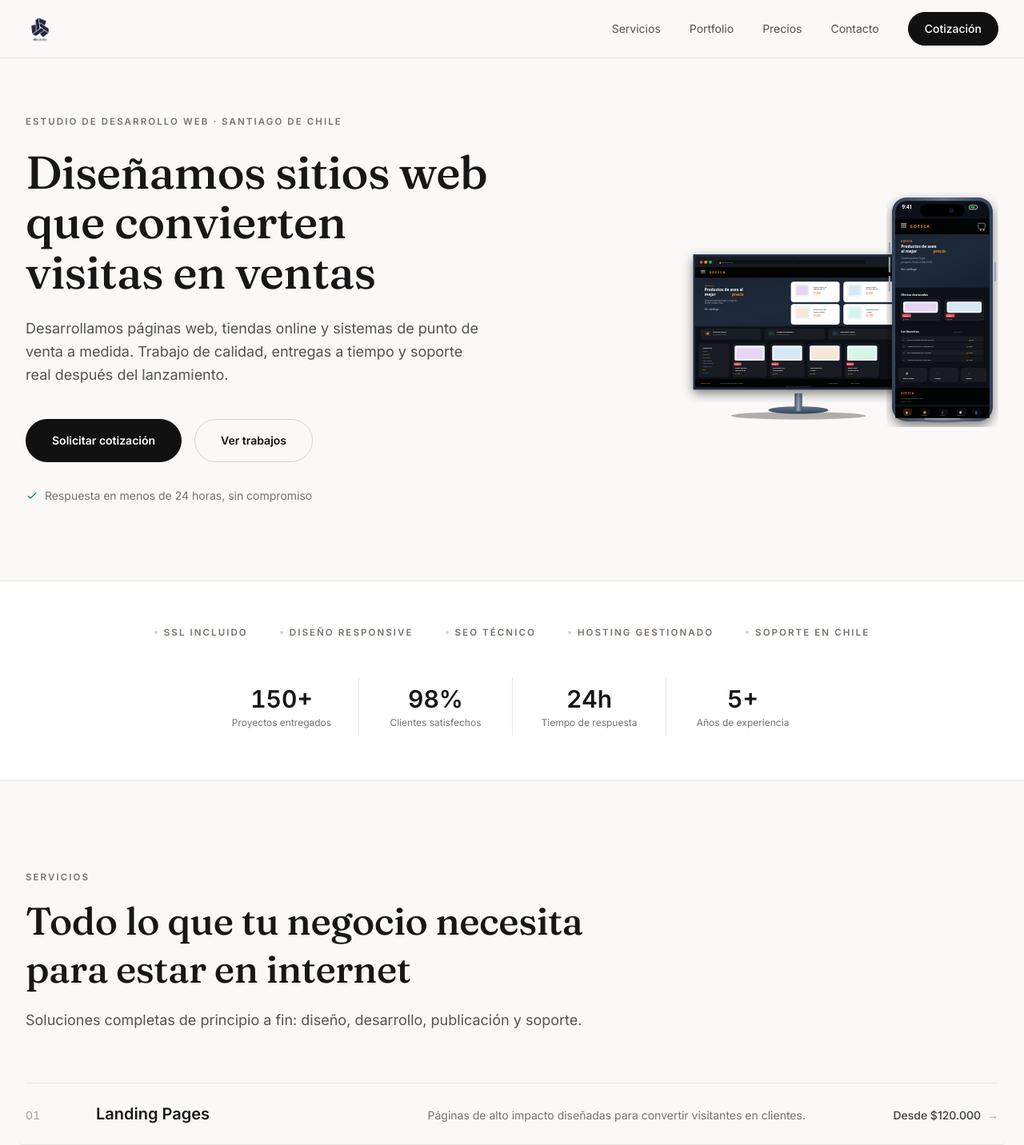
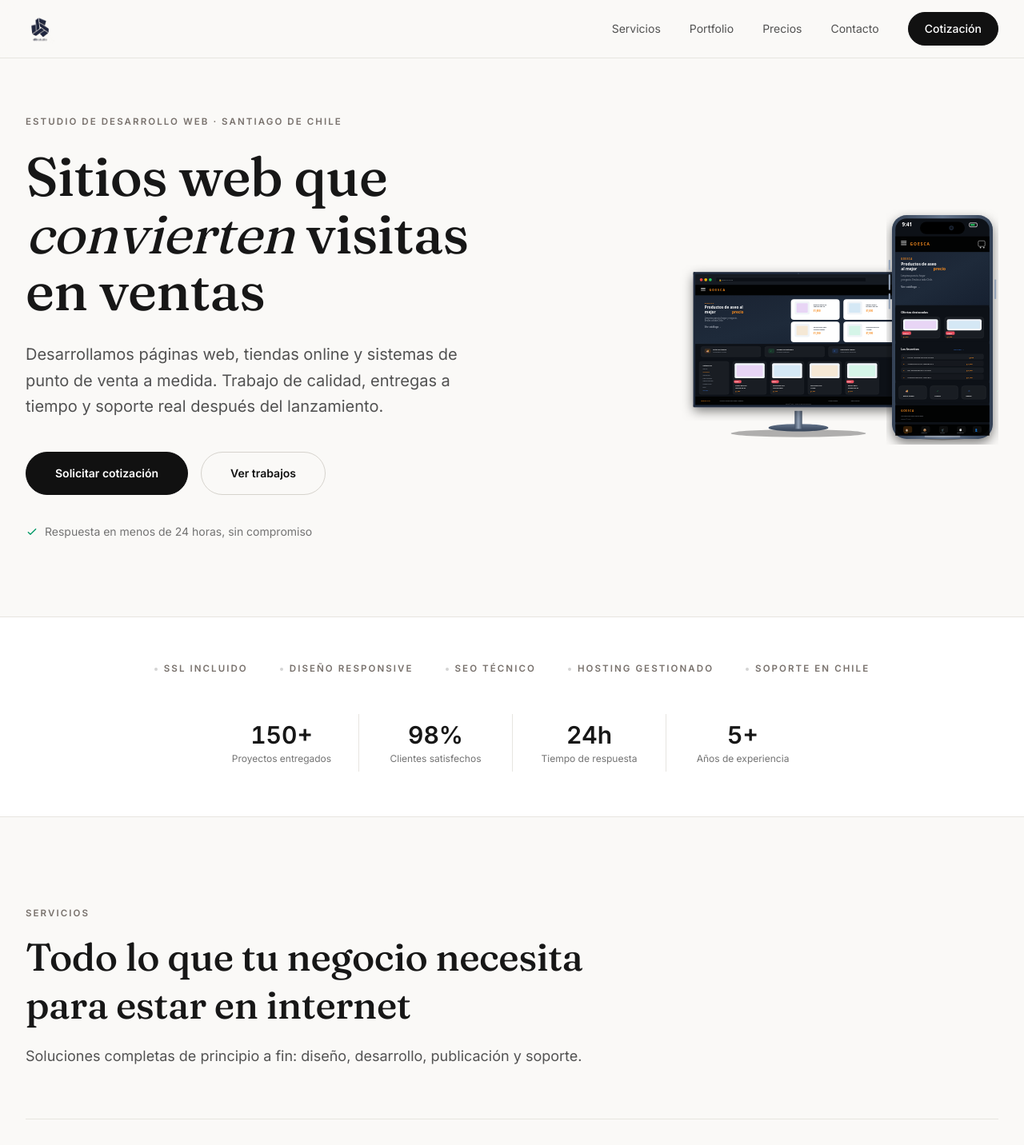
Before and after one commit to dibwebstudio/dibweb, a Next.js app: page / in a window 1280 px wide. Shown: the top 1432 px of the page at 80% size. Built offline with nearby package versions, Linux system fonts and the light colour scheme.

Commit message:
Modern polish: scroll reveals, larger display type, refined hover states

```diff
--- a/src/app/globals.css
+++ b/src/app/globals.css
@@ -108,3 +108,45 @@ h1, h2 {
 .aurora-blob-3 { width: 320px; height: 320px; background: #e2e8f0; top: 50%; left: 50%; transform: translate(-50%, -50%); }
 
 .aurora-card::before { display: none; }
+
+/* Reveal on scroll */
+.reveal {
+  opacity: 0;
+  transform: translateY(24px);
+  transition: opacity 0.7s cubic-bezier(0.22, 1, 0.36, 1), transform 0.7s cubic-bezier(0.22, 1, 0.36, 1);
+}
+
+.reveal-visible {
+  opacity: 1;
+  transform: translateY(0);
+}
+
+@media (prefers-reduced-motion: reduce) {
+  .reveal { opacity: 1; transform: none; transition: none; }
+}
+
+/* Selection */
+::selection {
+  background: #111111;
+  color: #faf9f7;
+}
+
+/* Nicer focus */
+:focus-visible {
+  outline: 2px solid #111111;
+  outline-offset: 3px;
+}
+
+/* Italic accent within serif headlines */
+.accent-italic {
+  font-style: italic;
+  font-weight: 400;
+}
+
+/* Smooth image zoom */
+.img-zoom {
+  transition: transform 0.6s cubic-bezier(0.22, 1, 0.36, 1);
+}
+.group:hover .img-zoom {
+  transform: scale(1.03);
+}
--- a/src/components/Contact.tsx
+++ b/src/components/Contact.tsx
@@ -1,6 +1,7 @@
 "use client";
 
 import { useState } from "react";
+import Reveal from "@/components/Reveal";
 
 export default function Contact() {
   const [submitted, setSubmitted] = useState(false);
@@ -28,7 +29,7 @@ export default function Contact() {
   return (
     <section id="contacto" className="relative py-24 px-4 sm:px-6 lg:px-8 bg-white border-t border-[#e7e5e0]">
       <div className="max-w-7xl mx-auto">
-        <div className="grid lg:grid-cols-2 gap-12">
+        <Reveal><div className="grid lg:grid-cols-2 gap-12">
           <div>
             <p className="label mb-4">Contacto</p>
             <h2 className="text-3xl sm:text-4xl font-bold text-neutral-900 mb-6">Hablemos de tu proyecto</h2>
@@ -100,7 +101,7 @@ export default function Contact() {
               </form>
             )}
           </div>
-        </div>
+        </div></Reveal>
       </div>
     </section>
   );
--- a/src/components/CtaBanner.tsx
+++ b/src/components/CtaBanner.tsx
@@ -1,8 +1,10 @@
+import Reveal from "@/components/Reveal";
+
 export default function CtaBanner() {
   return (
     <section className="py-20 px-4 sm:px-6 lg:px-8 bg-[#faf9f7]">
       <div className="max-w-6xl mx-auto">
-        <div className="rounded-3xl bg-neutral-900 px-8 py-16 sm:px-16 text-center">
+        <Reveal><div className="rounded-3xl bg-neutral-900 px-8 py-16 sm:py-20 sm:px-16 text-center">
           <p className="label !text-neutral-400 mb-5">Empecemos hoy</p>
           <h2 className="text-3xl sm:text-4xl lg:text-5xl text-white leading-tight mb-6">
             ¿Listo para hacer crecer tu negocio?
@@ -19,7 +21,7 @@ export default function CtaBanner() {
               Escribir por WhatsApp
             </a>
           </div>
-        </div>
+        </div></Reveal>
       </div>
     </section>
   );
--- a/src/components/Hero.tsx
+++ b/src/components/Hero.tsx
@@ -1,40 +1,48 @@
 "use client";
+
+import Reveal from "@/components/Reveal";
 
 export default function Hero() {
   return (
     <section className="relative pt-36 pb-24 px-4 sm:px-6 lg:px-8 overflow-hidden bg-[#faf9f7]">
       <div className="relative max-w-7xl mx-auto">
-        <div className="grid lg:grid-cols-2 gap-12 items-center">
+        <div className="grid lg:grid-cols-2 gap-14 items-center">
           <div>
+            <Reveal>
               <p className="label mb-6">Estudio de desarrollo web · Santiago de Chile</p>
 
-            <h1 className="text-4xl sm:text-5xl lg:text-[3.6rem] leading-[1.08] text-neutral-900">
-              Diseñamos sitios web que convierten visitas en ventas
+              <h1 className="text-5xl sm:text-6xl lg:text-[4.25rem] leading-[1.05] text-neutral-900">
+                Sitios web que
+                <br />
+                <span className="accent-italic">convierten</span> visitas
+                <br />
+                en ventas
               </h1>
 
-            <p className="mt-6 text-lg text-neutral-600 max-w-xl leading-relaxed">
+              <p className="mt-7 text-lg lg:text-xl text-neutral-600 max-w-xl leading-relaxed">
                 Desarrollamos páginas web, tiendas online y sistemas de punto de venta a medida.
                 Trabajo de calidad, entregas a tiempo y soporte real después del lanzamiento.
               </p>
 
               <div className="mt-10 flex flex-col sm:flex-row gap-4">
-              <a href="#contacto" className="btn-primary px-8 py-4 rounded-full text-sm font-semibold text-center">
+                <a href="#contacto" className="btn-primary px-9 py-4 rounded-full text-sm font-semibold text-center">
                   Solicitar cotización
                 </a>
-              <a href="#portfolio" className="btn-secondary px-8 py-4 rounded-full text-sm font-semibold text-center">
+                <a href="#portfolio" className="btn-secondary px-9 py-4 rounded-full text-sm font-semibold text-center">
                   Ver trabajos
                 </a>
               </div>
 
-            <p className="mt-8 text-sm text-neutral-500 flex items-center gap-2">
+              <p className="mt-9 text-sm text-neutral-500 flex items-center gap-2">
                 <svg className="w-4 h-4 text-emerald-600" fill="none" stroke="currentColor" viewBox="0 0 24 24">
                   <path strokeLinecap="round" strokeLinejoin="round" strokeWidth={2} d="M5 13l4 4L19 7" />
                 </svg>
                 Respuesta en menos de 24 horas, sin compromiso
               </p>
+            </Reveal>
           </div>
-
           <div className="relative flex justify-center lg:justify-end items-end gap-4 lg:gap-6">
+            <Reveal delay={200} className="contents">
             {/* Monitor - showing goesca.store */}
             <div className="group relative">
               <svg viewBox="0 0 640 480" className="w-full max-w-2xl transition-transform duration-500 group-hover:scale-[1.02]" xmlns="http://www.w3.org/2000/svg">
@@ -387,6 +395,7 @@ export default function Hero() {
                 <rect x="68" y="404" width="64" height="3" rx="1.5" fill="#fff" opacity="0.3" />
               </svg>
             </div>
+            </Reveal>
           </div>
         </div>
 
--- /dev/null
+++ b/src/components/Reveal.tsx
@@ -0,0 +1,40 @@
+"use client";
+
+import { useEffect, useRef, useState, type ReactNode } from "react";
+
+interface RevealProps {
+  children: ReactNode;
+  className?: string;
+  delay?: number;
+}
+
+export default function Reveal({ children, className = "", delay = 0 }: RevealProps) {
+  const ref = useRef<HTMLDivElement>(null);
+  const [visible, setVisible] = useState(false);
+
+  useEffect(() => {
+    const el = ref.current;
+    if (!el) return;
+    const observer = new IntersectionObserver(
+      ([entry]) => {
+        if (entry.isIntersecting) {
+          setVisible(true);
+          observer.unobserve(el);
+        }
+      },
+      { threshold: 0.15, rootMargin: "0px 0px -40px 0px" }
+    );
+    observer.observe(el);
+    return () => observer.disconnect();
+  }, []);
+
+  return (
+    <div
+      ref={ref}
+      className={`reveal ${visible ? "reveal-visible" : ""} ${className}`}
+      style={{ transitionDelay: `${delay}ms` }}
+    >
+      {children}
+    </div>
+  );
+}
--- a/src/components/Services.tsx
+++ b/src/components/Services.tsx
@@ -1,3 +1,5 @@
+import Reveal from "@/components/Reveal";
+
 export default function Services() {
   const services = [
     { title: "Landing Pages", desc: "Páginas de alto impacto diseñadas para convertir visitantes en clientes.", price: "Desde $120.000", link: "#contacto" },
@@ -17,7 +19,7 @@ export default function Services() {
   return (
     <section id="servicios" className="py-28 px-4 sm:px-6 lg:px-8 bg-[#faf9f7]">
       <div className="max-w-7xl mx-auto">
-        <div className="max-w-3xl mb-16">
+        <Reveal><div className="max-w-3xl mb-16">
           <p className="label mb-4">Servicios</p>
           <h2 className="text-3xl sm:text-5xl text-neutral-900 leading-tight">
             Todo lo que tu negocio necesita para estar en internet
@@ -25,17 +27,17 @@ export default function Services() {
           <p className="mt-5 text-neutral-600 text-lg">
             Soluciones completas de principio a fin: diseño, desarrollo, publicación y soporte.
           </p>
-        </div>
+        </div></Reveal>
 
-        <div className="border-t border-[#e7e5e0]">
+        <Reveal delay={100}><div className="border-t border-[#e7e5e0]">
           {services.map((s, i) => (
             <a
               key={s.title}
               href={s.link}
-              className="group grid grid-cols-[auto_1fr_auto] sm:grid-cols-[64px_1.4fr_2fr_auto] gap-x-6 gap-y-1 items-baseline py-6 border-b border-[#e7e5e0] hover:bg-white transition-colors px-2 -mx-2 rounded"
+              className="group grid grid-cols-[auto_1fr_auto] sm:grid-cols-[64px_1.4fr_2fr_auto] gap-x-6 gap-y-1 items-baseline py-7 border-b border-[#e7e5e0] hover:bg-white transition-colors px-2 -mx-2 rounded"
             >
-              <span className="text-sm text-neutral-400 tabular-nums">{String(i + 1).padStart(2, "0")}</span>
-              <h3 className="text-xl font-semibold text-neutral-900 group-hover:text-blue-800 transition-colors">{s.title}</h3>
+              <span className="text-base text-neutral-300 tabular-nums font-medium">{String(i + 1).padStart(2, "0")}</span>
+              <h3 className="text-xl sm:text-2xl font-semibold text-neutral-900 group-hover:text-blue-800 [font-family:var(--font-fraunces)] transition-colors">{s.title}</h3>
               <p className="hidden sm:block text-sm text-neutral-500 leading-relaxed">{s.desc}</p>
               <span className="text-sm font-medium text-neutral-700 whitespace-nowrap text-right">
                 {s.price}
@@ -43,7 +45,7 @@ export default function Services() {
               </span>
             </a>
           ))}
-        </div>
+        </div></Reveal>
       </div>
     </section>
   );
--- a/src/components/TrustBar.tsx
+++ b/src/components/TrustBar.tsx
@@ -1,16 +1,18 @@
+import Reveal from "@/components/Reveal";
+
 export default function TrustBar() {
   return (
     <section className="py-14 px-4 sm:px-6 lg:px-8 bg-white border-y border-[#e7e5e0]">
       <div className="max-w-7xl mx-auto">
-        <div className="flex flex-wrap items-center justify-center gap-x-10 gap-y-4 text-neutral-500">
+        <Reveal><div className="flex flex-wrap items-center justify-center gap-x-10 gap-y-4 text-neutral-500">
           {["SSL incluido", "Diseño responsive", "SEO técnico", "Hosting gestionado", "Soporte en Chile"].map((t) => (
             <span key={t} className="label flex items-center gap-2">
               <span className="w-1 h-1 rounded-full bg-neutral-300" />
               {t}
             </span>
           ))}
-        </div>
-        <div className="mt-12 grid grid-cols-2 lg:grid-cols-4 max-w-3xl mx-auto">
+        </div></Reveal>
+        <Reveal delay={150}><div className="mt-12 grid grid-cols-2 lg:grid-cols-4 max-w-3xl mx-auto">
           {[
             { n: "150+", l: "Proyectos entregados" },
             { n: "98%", l: "Clientes satisfechos" },
@@ -22,7 +24,7 @@ export default function TrustBar() {
               <p className="text-xs text-neutral-500 mt-1">{s.l}</p>
             </div>
           ))}
-        </div>
+        </div></Reveal>
       </div>
     </section>
   );
--- a/src/components/WhyUs.tsx
+++ b/src/components/WhyUs.tsx
@@ -1,8 +1,10 @@
+import Reveal from "@/components/Reveal";
+
 export default function WhyUs() {
   return (
     <section className="py-28 px-4 sm:px-6 lg:px-8 bg-[#faf9f7]">
       <div className="max-w-7xl mx-auto">
-        <div className="grid lg:grid-cols-2 gap-16 items-center">
+        <Reveal><div className="grid lg:grid-cols-2 gap-16 items-center">
           <div>
             <p className="label mb-4">¿Por qué nosotros?</p>
             <h2 className="text-3xl sm:text-4xl text-neutral-900 leading-tight mb-6">
@@ -46,7 +48,7 @@ export default function WhyUs() {
               </div>
             ))}
           </div>
-        </div>
+        </div></Reveal>
       </div>
     </section>
   );
```
Also changed, not shown: src/components/Portfolio.tsx (+10 -9 lines), src/components/Pricing.tsx (+10 -8 lines), src/components/Process.tsx (+7 -5 lines). Lines whose indentation alone changed are shown as unchanged.
